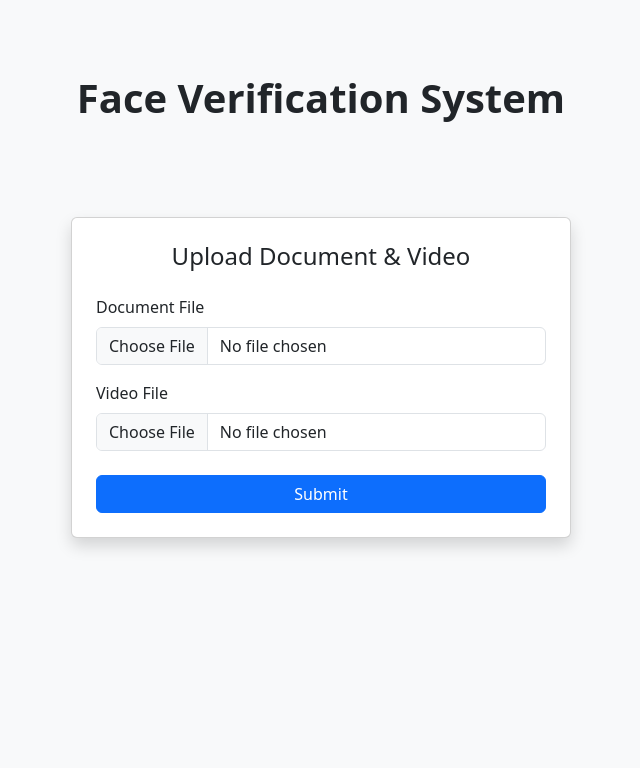
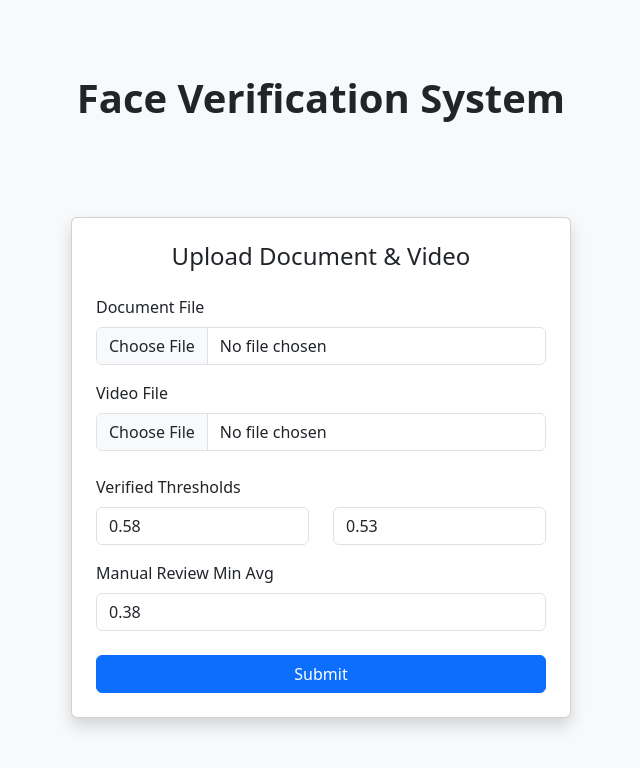
Before and after one commit to rafayshahood/fvm-fd, a React (Create React App) app: page / in a window 1280 px wide. Shown: the top 768 px of the page, without its empty margins (319-959 px from the left). Built offline with nearby package versions, Linux system fonts and the light colour scheme.

Commit message:
thresholds added

```diff
--- a/src/HomePage.js
+++ b/src/HomePage.js
@@ -4,6 +4,9 @@ import { useNavigate } from 'react-router-dom';
 function HomePage() {
   const [documentFile, setDocumentFile] = useState(null);
   const [videoFile, setVideoFile] = useState(null);
+  const [verifiedBest, setVerifiedBest] = useState(0.58);
+  const [verifiedAvg, setVerifiedAvg] = useState(0.53);
+  const [manualAvgMin, setManualAvgMin] = useState(0.38);
   const navigate = useNavigate();
 
   const handleSubmit = async (e) => {
@@ -17,10 +20,13 @@ function HomePage() {
     const formData = new FormData();
     formData.append('id_image', documentFile);
     formData.append('video', videoFile);
+    formData.append('verified_best', verifiedBest);
+    formData.append('verified_avg', verifiedAvg);
+    formData.append('manual_avg_min', manualAvgMin);
 
     try {
       // const res = await fetch('http://localhost:8888/run-verification', {
-      const res = await fetch('https://y7rkb1bixsc8ft-8888.proxy.runpod.net/run-verification', {
+      const res = await fetch('https://gb0en19dwrvo4t-8888.proxy.runpod.net/run-verification', {
         method: 'POST',
         body: formData,
       });
@@ -71,6 +77,25 @@ function HomePage() {
                 onChange={(e) => setVideoFile(e.target.files[0])}
               />
             </div>
+            <div className="mb-3">
+            <label className="form-label">Verified Thresholds</label>
+            <div className="row">
+              <div className="col">
+                <input type="number" step="0.01" className="form-control"
+                  value={verifiedBest} onChange={(e) => setVerifiedBest(e.target.value)} placeholder="Best Match (e.g. 0.58)" />
+              </div>
+              <div className="col">
+                <input type="number" step="0.01" className="form-control"
+                  value={verifiedAvg} onChange={(e) => setVerifiedAvg(e.target.value)} placeholder="Average Score (e.g. 0.53)" />
+              </div>
+            </div>
+          </div>
+
+          <div className="mb-4">
+            <label className="form-label">Manual Review Min Avg</label>
+            <input type="number" step="0.01" className="form-control"
+              value={manualAvgMin} onChange={(e) => setManualAvgMin(e.target.value)} placeholder="Min Avg (e.g. 0.38)" />
+          </div>
             <button type="submit" className="btn btn-primary w-100">Submit</button>
           </form>
         </div>
--- a/src/ResultPage.js
+++ b/src/ResultPage.js
@@ -9,9 +9,10 @@ function ResultPage() {
   const [decision, setDecision] = useState(null);
   const [backendMessage, setBackendMessage] = useState(null);
 
+
   useEffect(() => {
     // fetch(`http://localhost:8888/temp/${reqId}/result.json`)
-    fetch(`https://y7rkb1bixsc8ft-8888.proxy.runpod.net/temp/${reqId}/result.json`)
+    fetch(`https://gb0en19dwrvo4t-8888.proxy.runpod.net/temp/${reqId}/result.json`)
 
       .then(res => {
         if (!res.ok) throw new Error('Result not ready yet');
@@ -26,7 +27,7 @@ function ResultPage() {
     try {
       // const res = await fetch(`http://localhost:8888/manual-review/${reqId}`, {
 
-      const res = await fetch(`https://y7rkb1bixsc8ft-8888.proxy.runpod.net/manual-review/${reqId}`, {
+      const res = await fetch(`https://gb0en19dwrvo4t-8888.proxy.runpod.net/manual-review/${reqId}`, {
         method: 'POST',
         headers: { 'Content-Type': 'application/json' },
         body: JSON.stringify({ decision: status }),
@@ -77,7 +78,7 @@ function ResultPage() {
               <p><strong>Average Score:</strong> {result.average_score}</p>
               <p><strong>Status:</strong> {result.status}</p>
 
-              {result.status === '🟡 Needs Manual Review' ? (
+              {result.status === 'Needs Manual Review' ? (
                 <>
                   {decision ? (
                     <div className="alert alert-success mt-3">
@@ -94,7 +95,7 @@ function ResultPage() {
                           <h6>ID Image</h6>
                           <img
                             // src={`http://localhost:8888/temp/${reqId}/cropped_face.png`}
-                            src={`https://y7rkb1bixsc8ft-8888.proxy.runpod.net/temp/${reqId}/cropped_face.png`}
+                            src={`https://gb0en19dwrvo4t-8888.proxy.runpod.net/temp/${reqId}/cropped_face.png`}
                             alt="Cropped Face"
                             className="img-fluid border"
                           />
@@ -104,7 +105,7 @@ function ResultPage() {
                           <video
                             controls
                             // src={`http://localhost:8888/temp/${reqId}/video.mp4`}
-                            src={`https://y7rkb1bixsc8ft-8888.proxy.runpod.net/temp/${reqId}/video.mp4`}
+                            src={`https://gb0en19dwrvo4t-8888.proxy.runpod.net/temp/${reqId}/video.mp4`}
 
                             className="img-fluid border"
                           />
@@ -131,7 +132,7 @@ function ResultPage() {
               ) : (
                 <img
                   // src={`http://localhost:8888/temp/${reqId}/best_match.png`}
-                  src={`https://y7rkb1bixsc8ft-8888.proxy.runpod.net/temp/${reqId}/best_match.png`}
+                  src={`https://gb0en19dwrvo4t-8888.proxy.runpod.net/temp/${reqId}/best_match.png`}
 
                   alt="Side by side match"
                   className="img-fluid mt-3"
```
